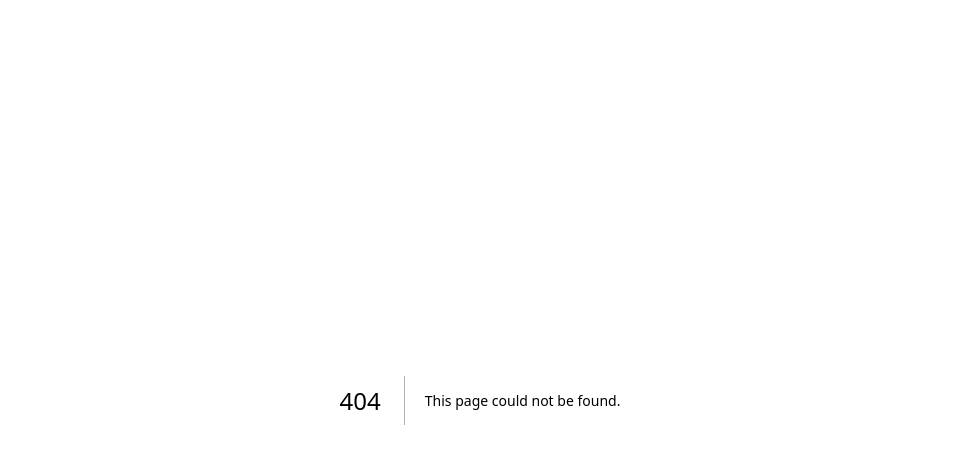
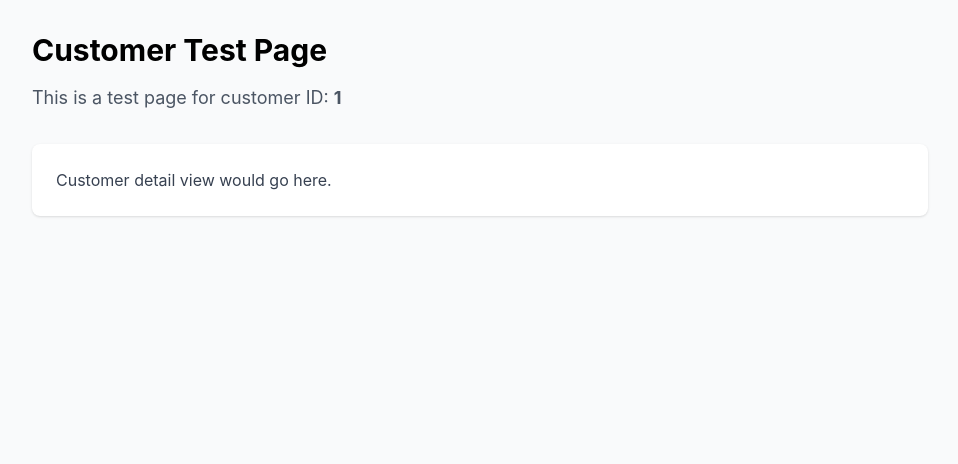
Before and after one commit to spcopeland72-crypto/canny-carrot-admin-console, a Next.js app in the folder canny-carrot-admin-app/: page /customers/1 in a window 1280 px wide. Before the commit this address had no page. Shown: the top 464 px of the page, without its empty margins (160-1118 px from the left). Built offline with nearby package versions, Linux system fonts and the light colour scheme.

Commit message:
Add member and customer detail test pages

```diff
--- /dev/null
+++ b/canny-carrot-admin-app/app/customers/[id]/page.tsx
@@ -0,0 +1,20 @@
+'use client';
+
+import { useParams } from 'next/navigation';
+
+export default function CustomerTestPage() {
+  const params = useParams();
+  const id = params?.id as string;
+
+  return (
+    <div className="min-h-screen bg-gray-50 p-8">
+      <div className="max-w-4xl mx-auto">
+        <h1 className="text-3xl font-bold mb-4">Customer Test Page</h1>
+        <p className="text-lg text-gray-600 mb-8">This is a test page for customer ID: <strong>{id}</strong></p>
+        <div className="bg-white rounded-lg shadow p-6">
+          <p className="text-gray-700">Customer detail view would go here.</p>
+        </div>
+      </div>
+    </div>
+  );
+}
--- /dev/null
+++ b/canny-carrot-admin-app/app/members/[id]/page.tsx
@@ -0,0 +1,20 @@
+'use client';
+
+import { useParams } from 'next/navigation';
+
+export default function MemberTestPage() {
+  const params = useParams();
+  const id = params?.id as string;
+
+  return (
+    <div className="min-h-screen bg-gray-50 p-8">
+      <div className="max-w-4xl mx-auto">
+        <h1 className="text-3xl font-bold mb-4">Member Test Page</h1>
+        <p className="text-lg text-gray-600 mb-8">This is a test page for member ID: <strong>{id}</strong></p>
+        <div className="bg-white rounded-lg shadow p-6">
+          <p className="text-gray-700">Member detail view would go here.</p>
+        </div>
+      </div>
+    </div>
+  );
+}
```
